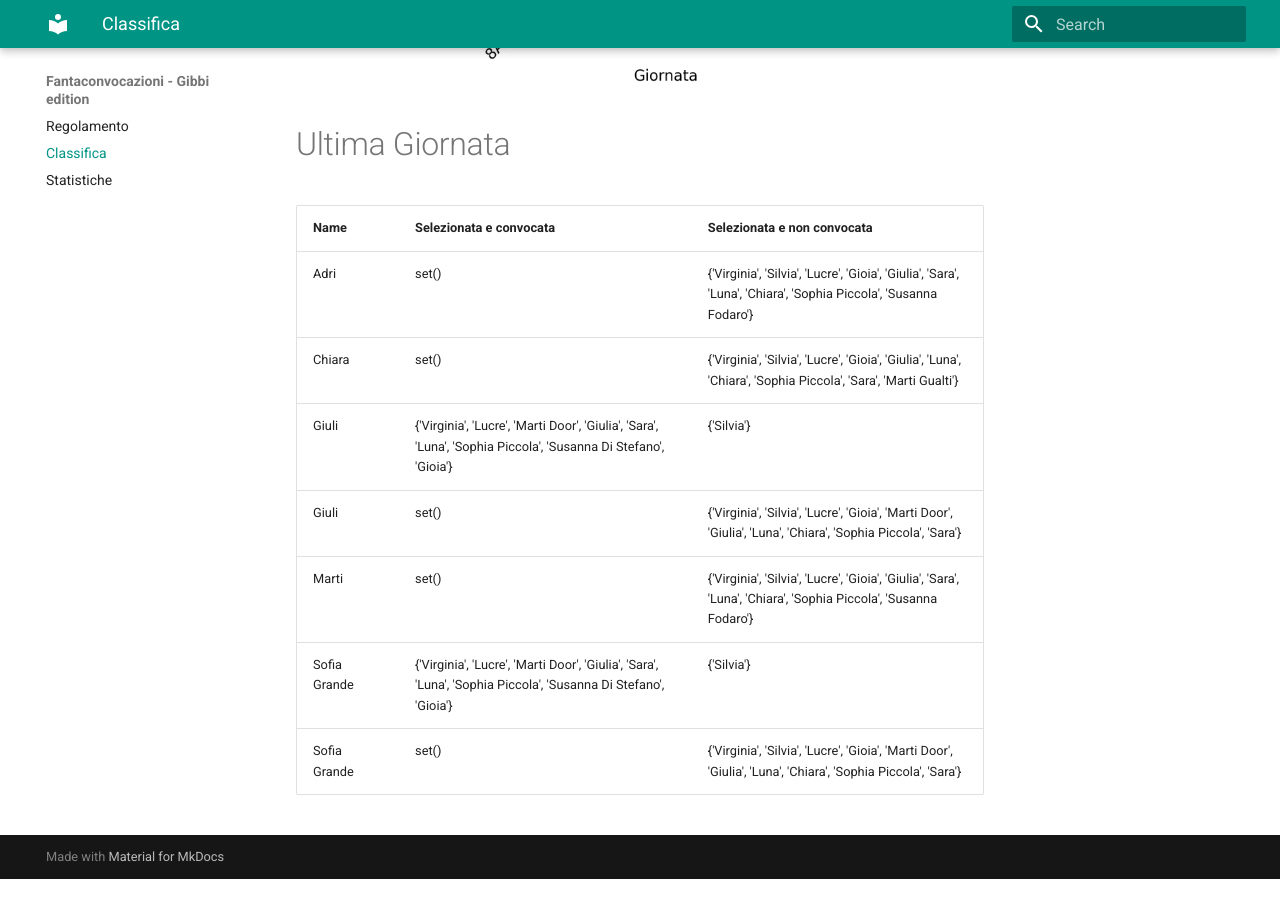
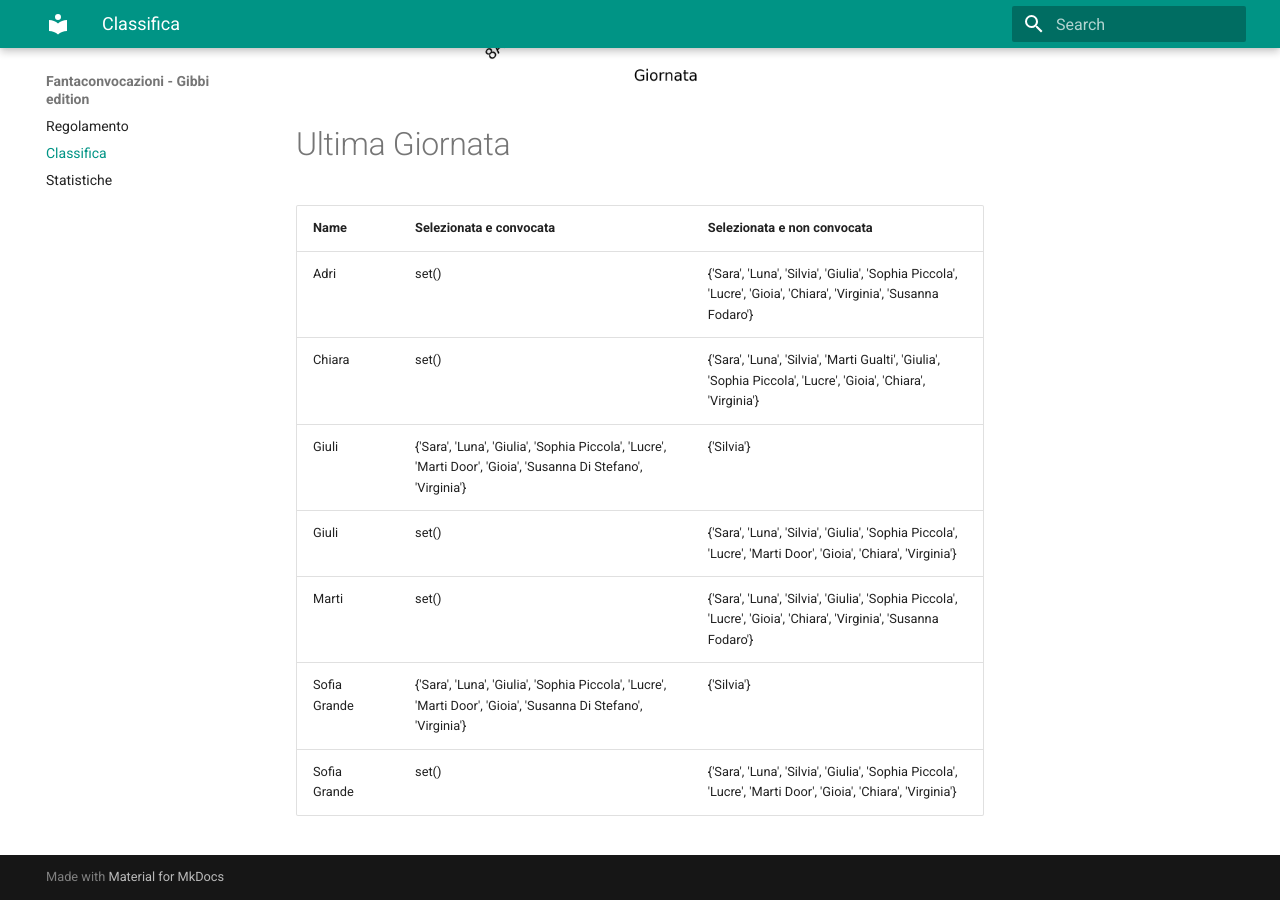
Before and after one commit to martinig94/fantagibbi, an MkDocs documentation site: the page built from docs/Classifica.md, in a window 1280 px wide and 900 px high, scrolled down 1024 px. Built offline with MkDocs 1.6.1 and Material for MkDocs 9.7.7, drawn with Linux system fonts in a browser that asks for light colours; before the commit the page ends 1903 px from its top, so only the background shows below that.

Commit message:
Auto-update from main.py

```diff
--- a/docs/Classifica.md
+++ b/docs/Classifica.md
@@ -18,11 +18,11 @@
 <!-- START_TABLE CORRECT -->
 | Name         | Selezionata e convocata                                                                                        | Selezionata e non convocata                                                                                      |
 |:-------------|:---------------------------------------------------------------------------------------------------------------|:-----------------------------------------------------------------------------------------------------------------|
-| Adri         | set()                                                                                                          | {'Virginia', 'Silvia', 'Lucre', 'Gioia', 'Giulia', 'Sara', 'Luna', 'Chiara', 'Sophia Piccola', 'Susanna Fodaro'} |
-| Chiara       | set()                                                                                                          | {'Virginia', 'Silvia', 'Lucre', 'Gioia', 'Giulia', 'Luna', 'Chiara', 'Sophia Piccola', 'Sara', 'Marti Gualti'}   |
-| Giuli        | {'Virginia', 'Lucre', 'Marti Door', 'Giulia', 'Sara', 'Luna', 'Sophia Piccola', 'Susanna Di Stefano', 'Gioia'} | {'Silvia'}                                                                                                       |
-| Giuli        | set()                                                                                                          | {'Virginia', 'Silvia', 'Lucre', 'Gioia', 'Marti Door', 'Giulia', 'Luna', 'Chiara', 'Sophia Piccola', 'Sara'}     |
-| Marti        | set()                                                                                                          | {'Virginia', 'Silvia', 'Lucre', 'Gioia', 'Giulia', 'Sara', 'Luna', 'Chiara', 'Sophia Piccola', 'Susanna Fodaro'} |
-| Sofia Grande | {'Virginia', 'Lucre', 'Marti Door', 'Giulia', 'Sara', 'Luna', 'Sophia Piccola', 'Susanna Di Stefano', 'Gioia'} | {'Silvia'}                                                                                                       |
-| Sofia Grande | set()                                                                                                          | {'Virginia', 'Silvia', 'Lucre', 'Gioia', 'Marti Door', 'Giulia', 'Luna', 'Chiara', 'Sophia Piccola', 'Sara'}     |
+| Adri         | set()                                                                                                          | {'Sara', 'Luna', 'Silvia', 'Giulia', 'Sophia Piccola', 'Lucre', 'Gioia', 'Chiara', 'Virginia', 'Susanna Fodaro'} |
+| Chiara       | set()                                                                                                          | {'Sara', 'Luna', 'Silvia', 'Marti Gualti', 'Giulia', 'Sophia Piccola', 'Lucre', 'Gioia', 'Chiara', 'Virginia'}   |
+| Giuli        | {'Sara', 'Luna', 'Giulia', 'Sophia Piccola', 'Lucre', 'Marti Door', 'Gioia', 'Susanna Di Stefano', 'Virginia'} | {'Silvia'}                                                                                                       |
+| Giuli        | set()                                                                                                          | {'Sara', 'Luna', 'Silvia', 'Giulia', 'Sophia Piccola', 'Lucre', 'Marti Door', 'Gioia', 'Chiara', 'Virginia'}     |
+| Marti        | set()                                                                                                          | {'Sara', 'Luna', 'Silvia', 'Giulia', 'Sophia Piccola', 'Lucre', 'Gioia', 'Chiara', 'Virginia', 'Susanna Fodaro'} |
+| Sofia Grande | {'Sara', 'Luna', 'Giulia', 'Sophia Piccola', 'Lucre', 'Marti Door', 'Gioia', 'Susanna Di Stefano', 'Virginia'} | {'Silvia'}                                                                                                       |
+| Sofia Grande | set()                                                                                                          | {'Sara', 'Luna', 'Silvia', 'Giulia', 'Sophia Piccola', 'Lucre', 'Marti Door', 'Gioia', 'Chiara', 'Virginia'}     |
 <!-- END_TABLE CORRECT -->
```
